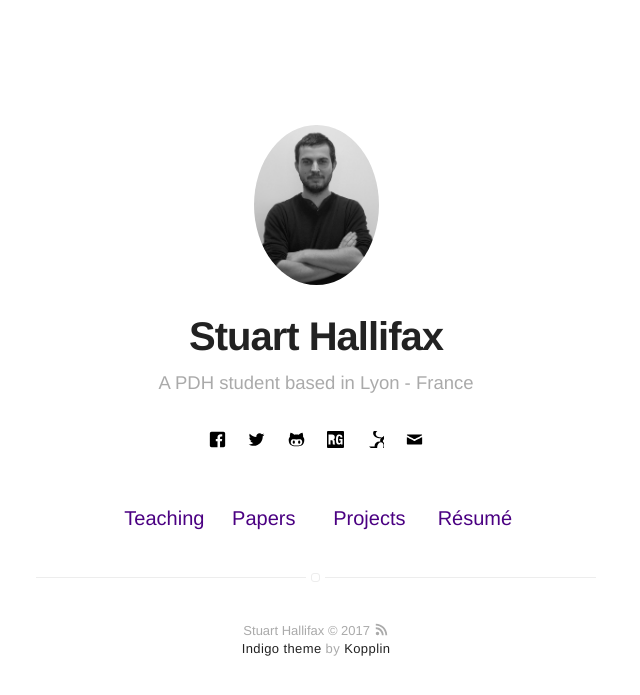
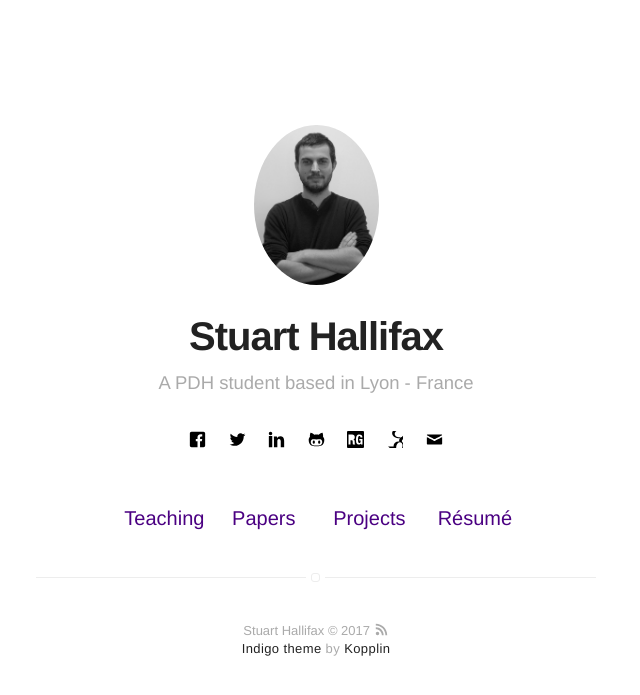
Before and after one commit to Therberus/therberus.github.io, a Jekyll site: the page built from index.html, in a window 1280 px wide. Shown: the top 695 px of the page, without its empty margins (324-964 px from the left). Built offline with Jekyll 4.4.1, drawn with Linux system fonts in a browser that asks for light colours.

Commit message:
Added new icons and social links

```diff
--- a/_config.yml
+++ b/_config.yml
@@ -37,7 +37,7 @@ twitter: therb3rus
 # google: mygoogle
 # instagram: myinstagram
 # pinterest: mypinterest
-# linkedin: mylinkedin
+linkedin: stuart-hallifax-871a95109
 # youtube: myyoutube
 # spotify: myspotify
 github: Therberus
@@ -46,8 +46,8 @@ github: Therberus
 # quora: userquora
 # reddit: username
 # vimeo: myvimeo
-researchGate: yes
-googleScholar: yes
+researchGate: Stuart_Hallifax
+googleScholar: citations?user=6aFs2vIAAAAJ
 email: stuart.hallifax@liris.cnrs.fr
 
 authors:
--- a/_includes/social-links.html
+++ b/_includes/social-links.html
@@ -90,13 +90,13 @@
     {% endif %}
 
     {% if site.researchGate %}
-        <a class="link" data-title="researchgate.com/{{ site.researchGate }}" href="https://researchgate.com/{{ site.researchGate }}" target="_blank">
+        <a class="link" data-title="researchgate.net/profile/{{ site.researchGate }}" href="https://researchgate.net/profile/{{ site.researchGate }}" target="_blank">
             <svg class="icon icon-research-gate"><use xlink:href="#icon-research-gate"></use></svg>
         </a>
     {% endif %}
 
     {% if site.googleScholar %}
-        <a class="link" data-title="vimeo.com/{{ site.vimeo }}" href="https://vimeo.com/{{ site.vimeo }}" target="_blank">
+        <a class="link" data-title="scholar.google.com/{{ site.googleScholar }}" href="https://scholar.google.com/{{ site.googleScholar }}" target="_blank">
             <svg class="icon icon-googleScholar"><use xlink:href="#icon-googleScholar"></use></svg>
         </a>
     {% endif %}
```
